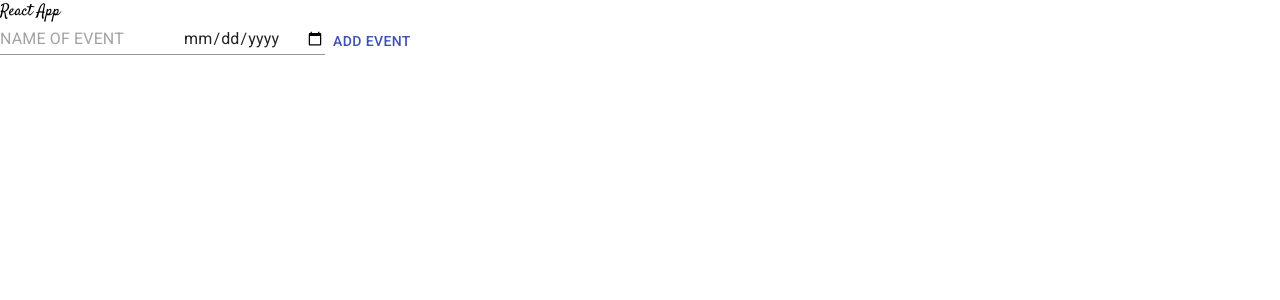
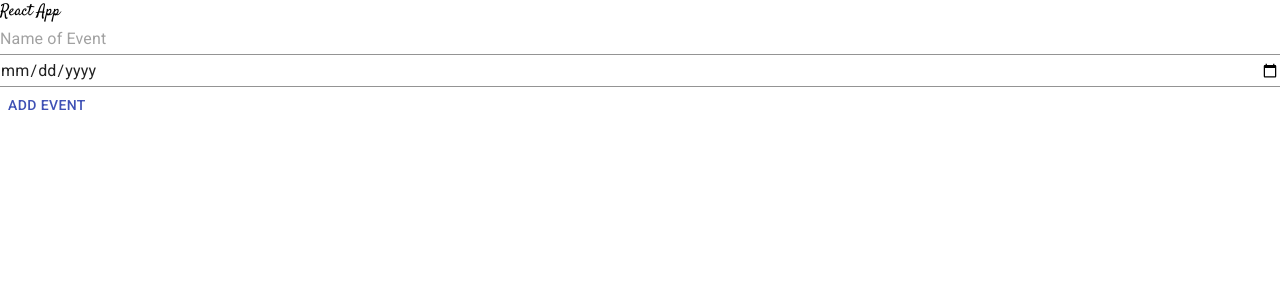
Before and after one commit to mem00/Gift-Me, a React (Create React App) app in the folder client/: page /add-event in a window 1280 px wide. Shown: the top 300 px of the page. Built offline with nearby package versions, Linux system fonts and the light colour scheme.

Commit message:
spacing between item and event element, left to right

```diff
--- a/client/package.json
+++ b/client/package.json
@@ -4,6 +4,7 @@
   "private": true,
   "dependencies": {
     "@material-ui/core": "^4.1.1",
+    "@material-ui/system": "^4.2.0",
     "@material/textfield": "^2.3.1",
     "axios": "^0.19.0",
     "material-design-icons": "^3.0.1",
--- a/client/src/App.css
+++ b/client/src/App.css
@@ -45,8 +45,12 @@
 }
 #create-wrapper{
   /* border:1px solid blue; */
+}
+/* .price-wrapper{
+display: flex;
+flex-direction: row;
+} */
 
-}
 body{
   font-family: 'Satisfy', cursive;
   /* background-image:url("https://res.cloudinary.com/db77zoxry/image/upload/v1560914775/leone-venter-469710-unsplash.jpg"); */
--- a/client/src/components/AddEvent.js
+++ b/client/src/components/AddEvent.js
@@ -45,13 +45,15 @@ class AddEvent extends Component {
                 <TextField
                 name="name"
                 type="text"
-                placeholder="NAME OF EVENT"
+                fullWidth = "true"
+                placeholder="Name of Event"
                 value={this.state.name}
                 />
                     <TextField
                 name="date"
                 type="date"
-                placeholder="DATE"
+                fullWidth = "true"
+                placeholder="Date"
                 value={this.state.date}
                 />
                 <Button variant="text" type="submit" color="primary">
--- a/client/src/components/AddItem.js
+++ b/client/src/components/AddItem.js
@@ -52,21 +52,21 @@ class AddItem extends Component {
                 <TextField
                 name="name"
                 type="text"
-
+                fullWidth = "true"
                 placeholder="Name"
                 value={this.state.name}
                 />
                 <TextField
                 name="price"
                 type="number"
-
+                fullWidth = "true"
                 placeholder="Price"
                 value={this.state.price}
                 />
                 <TextField
                 name="link"
                 type="text"
-
+                fullWidth = "true"
                 placeholder="Link"
                 value={this.state.link}
                 />
--- a/client/src/components/ShowWishlist.js
+++ b/client/src/components/ShowWishlist.js
@@ -1,13 +1,15 @@
 //have to add another route to get the event
 import React, { Component } from 'react';
 import axios from 'axios';
-import {Redirect, Link} from 'react-router-dom';
+import {Redirect} from 'react-router-dom';
 import { makeStyles } from '@material-ui/core/styles';
 import Button from '@material-ui/core/Button';
 import clsx from 'clsx';
 import MenuItem from '@material-ui/core/MenuItem';
 import TextField from '@material-ui/core/TextField';
 import MaterialIcon, {colorPalette} from 'material-icons-react';
+import Link from '@material-ui/core/Link';
+import { spacing } from '@material-ui/system';
 
 class ShowWishlist extends Component {
 	constructor() {
@@ -63,28 +65,25 @@ class ShowWishlist extends Component {
     const events = this.state.events.map(event=>{
       return (
       <div key={event.id}>
-        {/* <TextField value={event.name}/><Button onClick= {()=>this.handleDelete("event",event.id)} name="event">X</Button>
-        <TextField value={event.date}/> */}
-        <h5>{event.name}<MaterialIcon onClick= {()=>this.handleDelete("event",event.id)} icon = "delete" name="event"></MaterialIcon></h5>
+        <h5>{event.name}{"      "}
+      {event.date}</h5>
+      <MaterialIcon onClick= {()=>this.handleDelete("event",event.id)} icon = "delete" name="event"></MaterialIcon>
         <Link to={{pathname: '/update-event', state: {eventId: event.id, wishlistId : this.state.wishlistId}}}><MaterialIcon icon="edit" /></Link>
-        <h5>{event.date}</h5>
       </div>)
     })
     const items = this.state.items.map(item=>{
       return (
       <div key={item.id}>
 
-        {/* <TextField label="Item" value={item.name}/><Button onClick= {()=>this.handleDelete("item", item.id)} name="item">X</Button>
-        <TextField label="Price" value={item.price}/> */}
-        {/* <TextField label="Link" value={item.link}/> */}
-        <Button href="#text-buttons" value={item.link}>
+
+
+        <h4>
+        <div>{item.name}{"      "}{"$"}{item.price}{"      "}
+        <Link target="_blank" rel="noreferrer" rel="noopener" href={item.link}>
         Link
-      </Button>
-        <h4>{item.name}<MaterialIcon onClick= {()=>this.handleDelete("item", item.id)} icon= "delete" name="item"> </MaterialIcon>
+      </Link>
+        </div></h4><MaterialIcon onClick= {()=>this.handleDelete("item", item.id)} icon= "delete" name="item"> </MaterialIcon>
         <Link to={{pathname: '/update-item', state: {itemId: item.id, wishlistId : this.state.wishlistId}}}><MaterialIcon icon="edit" /> </Link>
-        </h4>
-        <h4>{item.price}</h4>
-        <h4>{item.link}</h4>
       </div>)
     })
 		return (
--- a/client/src/components/UpdateEvent.js
+++ b/client/src/components/UpdateEvent.js
@@ -60,12 +60,14 @@ render(){
             <TextField
             name="name"
             type="text"
+            fullWidth = "true"
             placeholder="Name"
             value={this.state.name}
             />
             <TextField
             name="date"
             type="text"
+            fullWidth = "true"
             placeholder="Date"
             value={this.state.date}
             />
```
